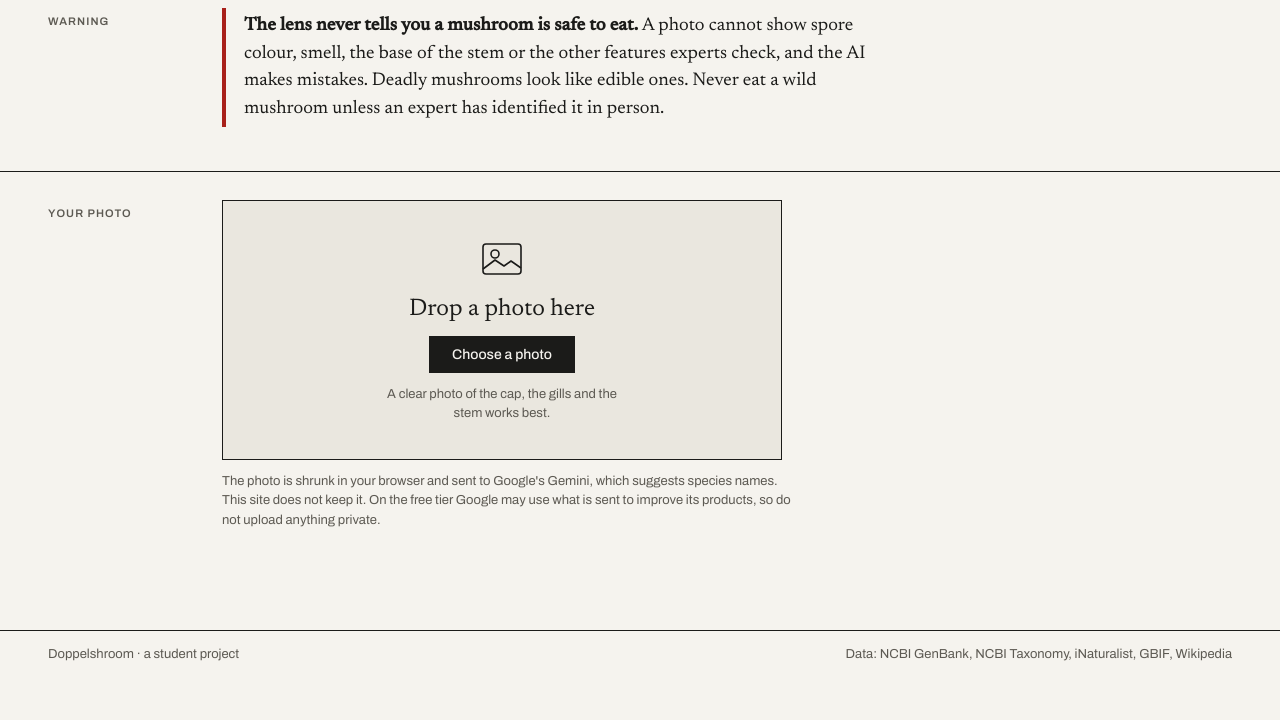
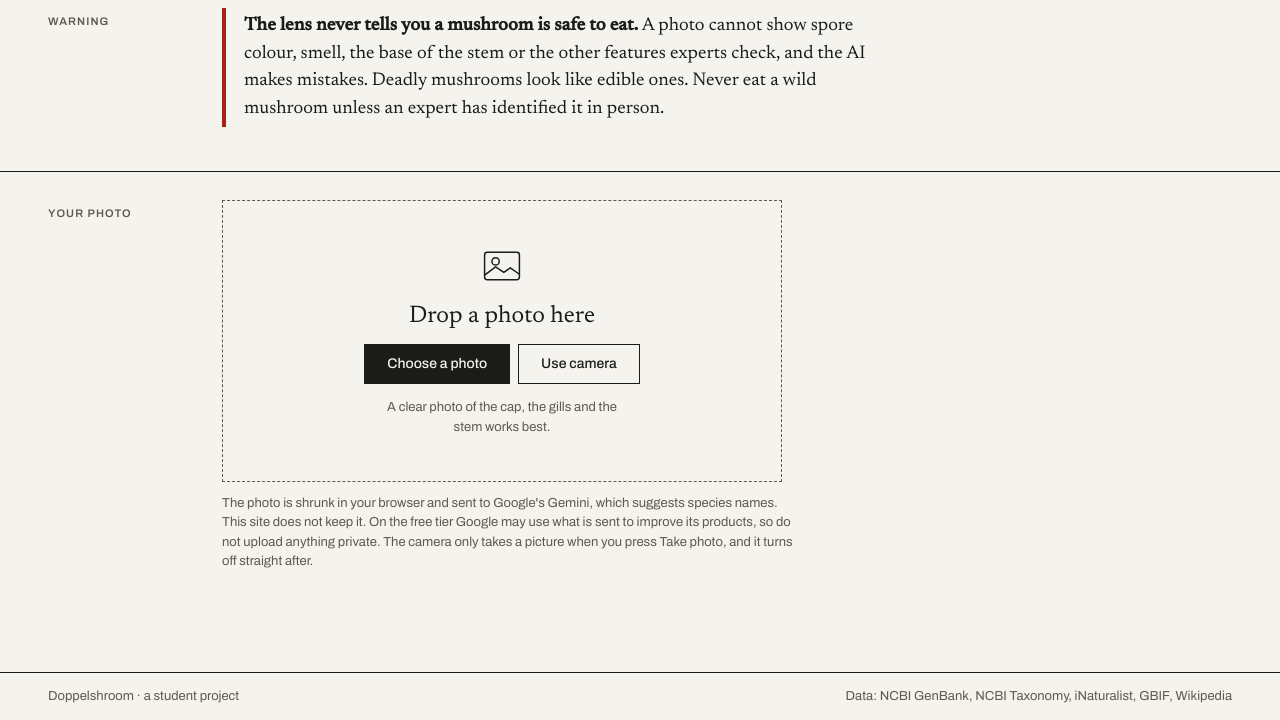
Before and after one commit to arjunmenontiwari/doppelshroom, a FastAPI app: page /lens in a window 1280 px wide. Shown: the part 432-1152 px from the top of the page. Before the commit the page ends 1093 px from the top, so only its background shows below. Run offline with FastAPI, Linux system fonts and the light colour scheme; parts of the project's set-up code (start-up, migrations or seed data) failed here and were passed over.

Commit message:
Lens: take a photo with the device camera; fix button hover colours
Hidden elements now stay hidden even when a rule sets display.

Co-Authored-By: Claude Opus 5.5 <noreply@anthropic.com>

```diff
--- a/static/explore.js
+++ b/static/explore.js
@@ -424,30 +424,80 @@ function initDescribe() {
   if (params.get("d")) { $("describe").value = params.get("d"); run(params.get("d")); }
 }
 
-// Shrink a photo in the browser before sending: faster, and the original never leaves the device.
-function shrink(file, max = 1024) {
+// Shrink a picture in the browser before sending: faster, and the original never leaves the device.
+function toJpeg(source, width, height, max = 1024) {
+  const scale = Math.min(1, max / Math.max(width, height));
+  const canvas = document.createElement("canvas");
+  canvas.width = Math.round(width * scale);
+  canvas.height = Math.round(height * scale);
+  canvas.getContext("2d").drawImage(source, 0, 0, canvas.width, canvas.height);
+  return canvas.toDataURL("image/jpeg", 0.85);
+}
+
+function shrink(file) {
   return new Promise((resolve, reject) => {
     const img = new Image();
-    img.onload = () => {
-      const scale = Math.min(1, max / Math.max(img.width, img.height));
-      const canvas = document.createElement("canvas");
-      canvas.width = Math.round(img.width * scale);
-      canvas.height = Math.round(img.height * scale);
-      canvas.getContext("2d").drawImage(img, 0, 0, canvas.width, canvas.height);
-      URL.revokeObjectURL(img.src);
-      resolve(canvas.toDataURL("image/jpeg", 0.85));
-    };
+    img.onload = () => { URL.revokeObjectURL(img.src); resolve(toJpeg(img, img.width, img.height)); };
     img.onerror = () => reject(new Error("That file could not be read as an image."));
     img.src = URL.createObjectURL(file);
   });
 }
 
 function initLens() {
-  const look = async (file) => {
+  const drop = $("drop");
+  const fromFile = async (file) => {
     if (!file) return;
-    let url;
-    try { url = await shrink(file); } catch (e) { note($("lens-status"), e.message); return; }
-    $("preview").innerHTML = `<img src="${url}" alt="Your photo"><small>Choose or drop another photo to try again</small>`;
+    try { look(await shrink(file)); } catch (e) { note($("lens-status"), e.message); }
+  };
+
+  // Camera: a live preview inside the drop zone. The browser asks for permission first,
+  // and only offers this on https or localhost, so the button stays hidden elsewhere.
+  let stream = null;
+  const stopCamera = () => {
+    if (stream) stream.getTracks().forEach((t) => t.stop());
+    stream = null;
+    $("video").srcObject = null;
+    $("camera").hidden = true;
+    $("start").hidden = false;
+  };
+  if (navigator.mediaDevices && navigator.mediaDevices.getUserMedia) $("camera-open").hidden = false;
+  $("camera-open").addEventListener("click", async () => {
+    $("lens-status").innerHTML = "";
+    try {
+      // "environment" asks a phone for its back camera; a laptop just uses its webcam.
+      stream = await navigator.mediaDevices.getUserMedia({ video: { facingMode: { ideal: "environment" }, width: { ideal: 1920 } }, audio: false });
+    } catch (e) {
+      note($("lens-status"), e.name === "NotAllowedError"
+        ? "Camera access was not allowed. You can allow it in your browser's settings, or choose a photo instead."
+        : "No camera could be opened. You can choose a photo instead.");
+      return;
+    }
+    $("video").srcObject = stream;
+    $("start").hidden = true;
+    $("camera").hidden = false;
+  });
+  $("snap").addEventListener("click", () => {
+    const v = $("video");
+    if (!v.videoWidth) return; // the picture has not started yet
+    const url = toJpeg(v, v.videoWidth, v.videoHeight);
+    stopCamera();
+    look(url);
+  });
+  $("camera-close").addEventListener("click", stopCamera);
+  window.addEventListener("pagehide", stopCamera);
+
+  $("file").addEventListener("change", () => { fromFile($("file").files[0]); $("file").value = ""; });
+  drop.addEventListener("dragover", (e) => { e.preventDefault(); drop.classList.add("over"); });
+  drop.addEventListener("dragleave", () => drop.classList.remove("over"));
+  drop.addEventListener("drop", (e) => { e.preventDefault(); drop.classList.remove("over"); stopCamera(); fromFile(e.dataTransfer.files[0]); });
+}
+
+// Send a picture (a JPEG data URL) to the lens and show what comes back.
+async function look(url) {
+  $("preview").innerHTML = `<img src="${url}" alt="Your photo">`;
+  $("preview").hidden = false;
+  $("drop").classList.add("has-photo");
+  $("choose").textContent = "Choose another";
   $("results").hidden = true;
   note($("lens-status"), "Looking at the photo, then checking each suggestion and its lookalikes. The first time can take half a minute…");
   try {
@@ -465,12 +515,6 @@ function initLens() {
     cards($("dangerous"), r.dangerous, "None of the possible matches has a poisonous lookalike on record. That does not make any of them safe.");
     $("results").hidden = false;
   } catch (e) { note($("lens-status"), e.message); }
-  };
-  $("file").addEventListener("change", () => look($("file").files[0]));
-  const drop = $("drop");
-  drop.addEventListener("dragover", (e) => { e.preventDefault(); drop.classList.add("over"); });
-  drop.addEventListener("dragleave", () => drop.classList.remove("over"));
-  drop.addEventListener("drop", (e) => { e.preventDefault(); drop.classList.remove("over"); look(e.dataTransfer.files[0]); });
 }
 
 if ($("name")) initSearch();
--- a/static/style.css
+++ b/static/style.css
@@ -12,6 +12,7 @@
   --gutter: clamp(16px, 4vw, 48px);
 }
 
+[hidden] { display: none !important; }
 * { box-sizing: border-box; border-radius: 0; }
 body { margin: 0; background: var(--paper); color: var(--ink); font: 15px/1.5 var(--sans); font-variant-numeric: tabular-nums; }
 a { color: inherit; text-underline-offset: 3px; }
@@ -152,24 +153,28 @@ select.field { width: auto; appearance: none; padding-right: 38px; cursor: point
 .card i { display: block; font: italic .95rem/1.3 var(--serif); color: var(--ink-2); }
 .card small { display: flex; flex-direction: column; align-items: flex-start; gap: 2px; font-size: 12px; color: var(--ink-2); margin-top: 3px; }
 
-.button { padding: 10px 22px; border: 1px solid var(--ink); background: var(--ink); color: var(--paper); font: 500 14px var(--sans); cursor: pointer; }
-.button:hover { background: var(--paper); color: var(--ink); }
+.button { display: inline-flex; align-items: center; justify-content: center; gap: 6px; padding: 10px 22px; border: 1px solid var(--ink); background: var(--ink); color: var(--paper); font: 500 14px/1.3 var(--sans); cursor: pointer; transition: background .15s; }
+.button:hover { background: #3a3833; }
+.button.ghost { background: transparent; color: var(--ink); }
+.button.ghost:hover { background: var(--wash); }
+.hide { position: absolute; width: 1px; height: 1px; opacity: 0; pointer-events: none; }
+.hide:focus-visible + .button { outline: 2px solid var(--ink); outline-offset: 2px; }
 .button:focus-visible { outline: 2px solid var(--ink); outline-offset: 2px; }
 
 /* Lens */
 .warning { border-left: 4px solid var(--poisonous); padding: 4px 0 4px 18px; font: 400 1.15rem/1.5 var(--serif); max-width: 62ch; }
 .warning p { margin: 0; }
-.drop { position: relative; display: grid; place-items: center; min-height: 260px; max-width: 560px; padding: 28px 20px; border: 1px solid var(--ink); background: var(--wash); cursor: pointer; text-align: center; transition: background .15s; }
-.drop:hover, .drop.over { background: var(--rule-soft); }
-.drop.over { outline: 2px solid var(--ink); outline-offset: -6px; }
-.drop:focus-within { outline: 2px solid var(--ink); outline-offset: 2px; }
-.drop input { position: absolute; inset: 0; opacity: 0; cursor: pointer; }
-#preview { display: grid; justify-items: center; gap: 12px; }
-.drop-icon { width: 48px; height: 48px; fill: none; stroke: var(--ink); stroke-width: 1.6; stroke-linejoin: round; }
+.drop { max-width: 560px; border: 1px dashed var(--ink-2); background: var(--paper); transition: background .15s, border-color .15s; }
+.drop.over { background: var(--wash); border: 1px solid var(--ink); }
+.drop-body { display: grid; justify-items: center; gap: 14px; min-height: 280px; align-content: center; padding: 28px 20px; text-align: center; }
+.drop-icon { width: 44px; height: 44px; fill: none; stroke: var(--ink); stroke-width: 1.6; stroke-linejoin: round; }
 .drop b { font: 400 1.5rem/1.2 var(--serif); }
 .drop small { font-size: 13px; color: var(--ink-2); max-width: 34ch; }
-.drop:hover .button { background: var(--paper); color: var(--ink); }
-.drop img { display: block; max-width: 100%; max-height: 360px; }
+.drop-actions { position: relative; display: flex; flex-wrap: wrap; justify-content: center; gap: 8px; }
+.drop.has-photo .drop-icon, .drop.has-photo b, .drop.has-photo small { display: none; }
+#preview img { display: block; max-width: 100%; max-height: 360px; border: 1px solid var(--ink); }
+#camera { padding: 16px; }
+#camera video { display: block; width: 100%; max-height: 420px; background: var(--ink); }
 #lens-status .caption { font-size: 14px; margin-top: 14px; }
 #results section { border-top: 1px solid var(--ink); }
 
--- a/templates/lens.html
+++ b/templates/lens.html
@@ -19,17 +19,28 @@
 <section>
   <div class="tag">Your photo</div>
   <div>
-    <label class="drop" id="drop">
-      <input id="file" type="file" accept="image/*">
-      <span id="preview">
+    <div class="drop" id="drop">
+      <div class="drop-body" id="start">
+        <div id="preview" hidden></div>
         <svg class="drop-icon" viewBox="0 0 48 48" aria-hidden="true"><rect x="5" y="9" width="38" height="30" rx="3"/><circle cx="17" cy="19" r="4"/><path d="M5 34 L17 25 L26 31 L33 26 L43 33"/></svg>
         <b>Drop a photo here</b>
-        <span class="button">Choose a photo</span>
+        <div class="drop-actions">
+          <input class="hide" id="file" type="file" accept="image/*">
+          <label class="button" for="file" id="choose">Choose a photo</label>
+          <button class="button ghost" id="camera-open" type="button" hidden>Use camera</button>
+        </div>
         <small>A clear photo of the cap, the gills and the stem works best.</small>
-      </span>
-    </label>
+      </div>
+      <div class="drop-body" id="camera" hidden>
+        <video id="video" autoplay playsinline muted></video>
+        <div class="drop-actions">
+          <button class="button" id="snap" type="button">Take photo</button>
+          <button class="button ghost" id="camera-close" type="button">Cancel</button>
+        </div>
+      </div>
+    </div>
     <div id="lens-status"></div>
-    <p class="caption">The photo is shrunk in your browser and sent to Google's Gemini, which suggests species names. This site does not keep it. On the free tier Google may use what is sent to improve its products, so do not upload anything private.</p>
+    <p class="caption">The photo is shrunk in your browser and sent to Google's Gemini, which suggests species names. This site does not keep it. On the free tier Google may use what is sent to improve its products, so do not upload anything private. The camera only takes a picture when you press Take photo, and it turns off straight after.</p>
   </div>
 </section>
 
```
Lines whose indentation alone changed are shown as unchanged.
